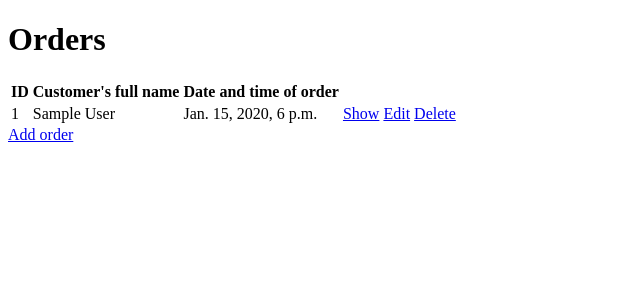
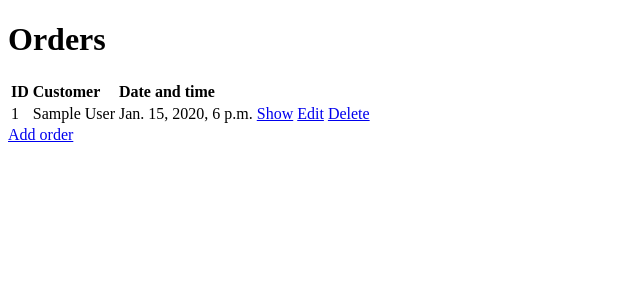
Before and after one commit to jason-nn/grubfood, a Django app: page /webkiosk/orders in a window 1280 px wide. Shown: the part 62-362 px from the top of the page, without its empty margins (0-640 px from the left). Run offline with Django 4.2, Linux system fonts and the light colour scheme; tables that the repository leaves empty hold one stand-in row (values such as "Sample post").

Commit message:
Minor edits to naming

```diff
--- a/webkiosk/models.py
+++ b/webkiosk/models.py
@@ -31,7 +31,7 @@ class Order(models.Model):
     ]
 
     orderdatetime = models.DateTimeField(
-        default=datetime.now(), verbose_name='date and time of order')
+        default=datetime.now(), verbose_name='date and time')
     paymentmode = models.CharField(
         max_length=4, choices=PAYMENT_CHOICES, verbose_name='payment mode')
     customer = models.ForeignKey(Customer, on_delete=models.CASCADE)
--- a/webkiosk/templates/webkiosk/customers/show.html
+++ b/webkiosk/templates/webkiosk/customers/show.html
@@ -30,8 +30,8 @@
 <table>
   <tr>
     <th>ID</th>
-    <th>Date and time of order</th>
-    <th>Total price of order</th>
+    <th>Date and time</th>
+    <th>Total price</th>
     <th></th>
   </tr>
   {% for order in customer.orders %}
--- a/webkiosk/templates/webkiosk/orders/index.html
+++ b/webkiosk/templates/webkiosk/orders/index.html
@@ -5,8 +5,8 @@
 <table>
   <tr>
     <th>ID</th>
-    <th>Customer's full name</th>
-    <th>Date and time of order</th>
+    <th>Customer</th>
+    <th>Date and time</th>
     <th></th>
     <th></th>
     <th></th>
--- a/webkiosk/templates/webkiosk/orders/show.html
+++ b/webkiosk/templates/webkiosk/orders/show.html
@@ -8,7 +8,7 @@
     <td>{{ order.pk }}</td>
   </tr>
   <tr>
-    <th>Date and time of order</th>
+    <th>Date and time</th>
     <td>{{ order.orderdatetime }}</td>
   </tr>
   <tr>
@@ -36,7 +36,7 @@
     <td>{{ order.quantity }}</td>
   </tr>
   <tr>
-    <th>Total price of order</th>
+    <th>Total price</th>
     <td>{{ order.totalprice }}</td>
   </tr>
 </table>
```
